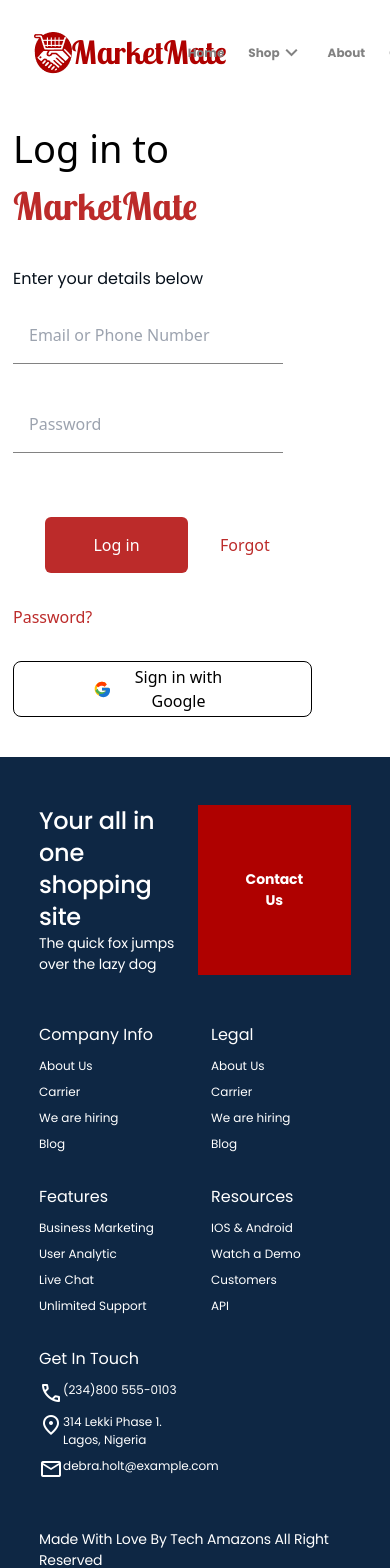
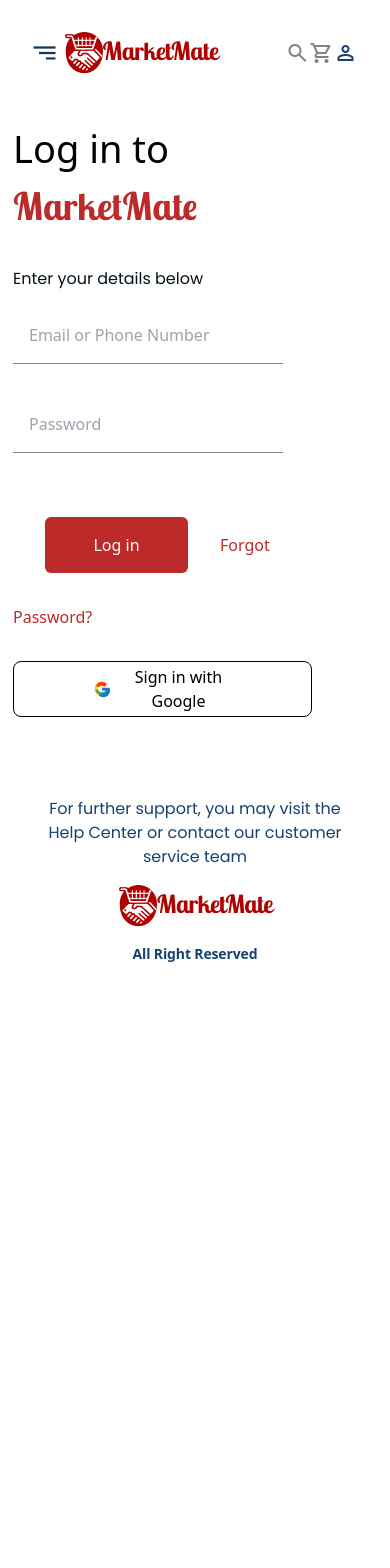
Before and after one commit to faithadewuyi/MarketMate, a React (Vite) app: page / in a window 390 px wide. Shown: the top 1568 px of the page. After the commit the page ends 988 px from the top, so only its background shows below. Built offline with nearby package versions, Linux system fonts and the light colour scheme; a web font is replaced by a local one.

Commit message:
feat: Error page

```diff
--- a/index.html
+++ b/index.html
@@ -2,7 +2,7 @@
 <html lang="en">
   <head>
     <meta charset="UTF-8" />
-    <link rel="icon" type="image/svg+xml" href="/vite.svg" />
+    <link rel="icon" type="image/png+xml" href="./logo.png" />
 
     <link rel="preconnect" href="https://fonts.googleapis.com" />
     <link
--- /dev/null
+++ b/src/ErrorPage.jsx
@@ -0,0 +1,26 @@
+import React from "react";
+import NavBar from "./components/NavBar";
+import Footer from "./components/Footer";
+
+function ErrorPage() {
+  return (
+    <div className="w-screen">
+      <NavBar />
+      <div className="flex-col flex justify-center items-center font-poppins mt-8 mx-auto">
+        <img src="./404.png" alt="error404 image" className="w-[500px] mb-4" />
+        <h2 className=" font-[500] text-black text-[48px] h-[115px] text-center">
+          404 Not Found
+        </h2>
+        <p className="text-base text-center">
+          Oops! The page you requested was not found
+        </p>
+        <button className="bg-primaryred text-base font-[500] py-2 px-6 my-4 text-white">
+          Back to home page
+        </button>
+      </div>
+      <Footer />
+    </div>
+  );
+}
+
+export default ErrorPage;
--- a/src/components/Footer.jsx
+++ b/src/components/Footer.jsx
@@ -1,10 +1,8 @@
-
-
 function Footer() {
   return (
     <>
-      <div className="w-screen bg-terblue">
-        <div className="w-4/5 items-center mx-auto font-poppins text-white pt-6">
+      <div className="w-screen bg-terblue bottom-0 ">
+        <div className="hidden md:block  w-4/5 items-center mx-auto font-poppins text-white pt-6">
           <div className="flex justify-between">
             <div>
               <h3 className="text-2xl">Your all in one shopping site</h3>
@@ -106,6 +104,19 @@
             </div>
           </div>
         </div>
+        <div className="md:hidden bg-white w-screen items-center py-3 flex flex-col justify-center">
+          <p className="font-poppins text-secblue text-base py-2 text-center w-4/5">
+            For further support, you may visit the Help Center or contact our
+            customer service team
+          </p>
+          <div className="flex mb-2">
+            <img src="Logo.png" alt="Market mate Logo" />
+            <h1 className="font-lobstertwo text-primaryred text-3xl md:text-4xl">
+              MarketMate
+            </h1>
+          </div>
+          <p className="font-bold text-sm text-secblue">All Right Reserved </p>
+        </div>
       </div>
     </>
   );
--- a/src/components/NavBar.jsx
+++ b/src/components/NavBar.jsx
@@ -38,14 +38,17 @@
       </header>
 
       <nav className=" bg-white mb-8 py-4  justify-center">
-        <div className="w-5/6 flex items-center mx-auto">
-          <div className="flex basis-3/12">
+        <div className="w-5/6 flex items-center mx-auto justify-between">
+          <div className="flex ">
+            <button className="md:hidden mr-1">
+              <img src="./menu.png" alt="menu bar icon" />
+            </button>
             <img src="Logo.png" alt="Market mate Logo" />
-            <h1 className="font-lobstertwo text-primaryred text-4xl pl-2s">
+            <h1 className="font-lobstertwo text-primaryred text-3xl md:text-4xl">
               MarketMate
             </h1>
           </div>
-          <div className="flex flex-row basis-4/12 space-x-3 text-gray font-poppins text-xs font-bold">
+          <div className="hidden md:flex flex-row  space-x-3 text-gray font-poppins text-xs font-bold">
             <button>Home</button>
             <div className="flex">
               <button>Shop</button>
@@ -55,13 +58,15 @@
             <button>Contact</button>
             <button>Pages</button>
           </div>
-          <div className="flex flex-row basis-5/12 space-x-3 justify-end text-gray font-poppins text-xs font-light">
+          <div className="flex flex-row md:space-x-3 justify-end text-gray font-poppins text-xs font-light">
             <span className="material-symbols-outlined">search</span>
             <span className="material-symbols-outlined">shopping_cart</span>
-            <span className="material-symbols-outlined">favorite</span>
+            <span className="hidden md:block material-symbols-outlined">
+              favorite
+            </span>
             <div className="flex flex-row text-secblue font-bold">
               <span className="material-symbols-outlined">person</span>
-              <div className="flex pt-0.5">
+              <div className="hidden md:flex pt-0.5">
                 <button className="px-0.2">Login</button>/
                 <button className="px-0.2 ">Register</button>
               </div>
--- a/src/components/Signup.jsx
+++ b/src/components/Signup.jsx
@@ -39,12 +39,12 @@
         <img
           src="./login.png"
           alt="signup image"
-          className="hidden lg:block w-[705px] h-[685px] pt-[75px] rounded-tr-lg rounded-lg p-4"
+          className="hidden md:block w-[600px] h-[585px] pt-[75px] rounded-tr-lg rounded-lg p-4"
         />
         <form
           onSubmit={handleSubmit(onSubmit, onError)}
           noValidate
-          className="justify-end align-center basis:1/2"
+          className=" justify-center md:justify-end align-center basis:1/2"
         >
           <h3 className="font-catamaran text-black font-bold lg:text-[38px] h-[60px]">
             Create an account
```
Also changed, not shown: public/404.png (added), public/menu.png (added).
